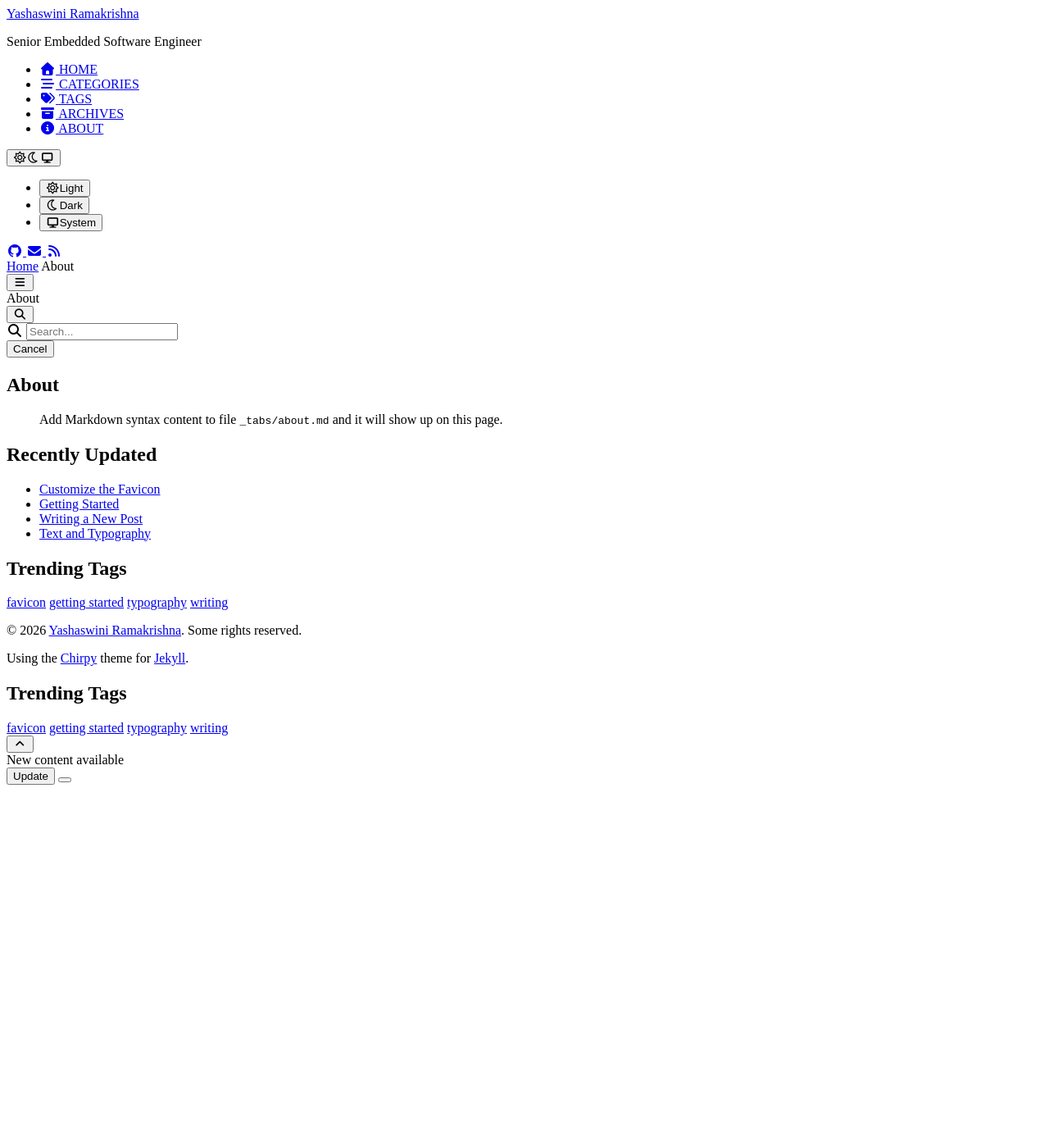
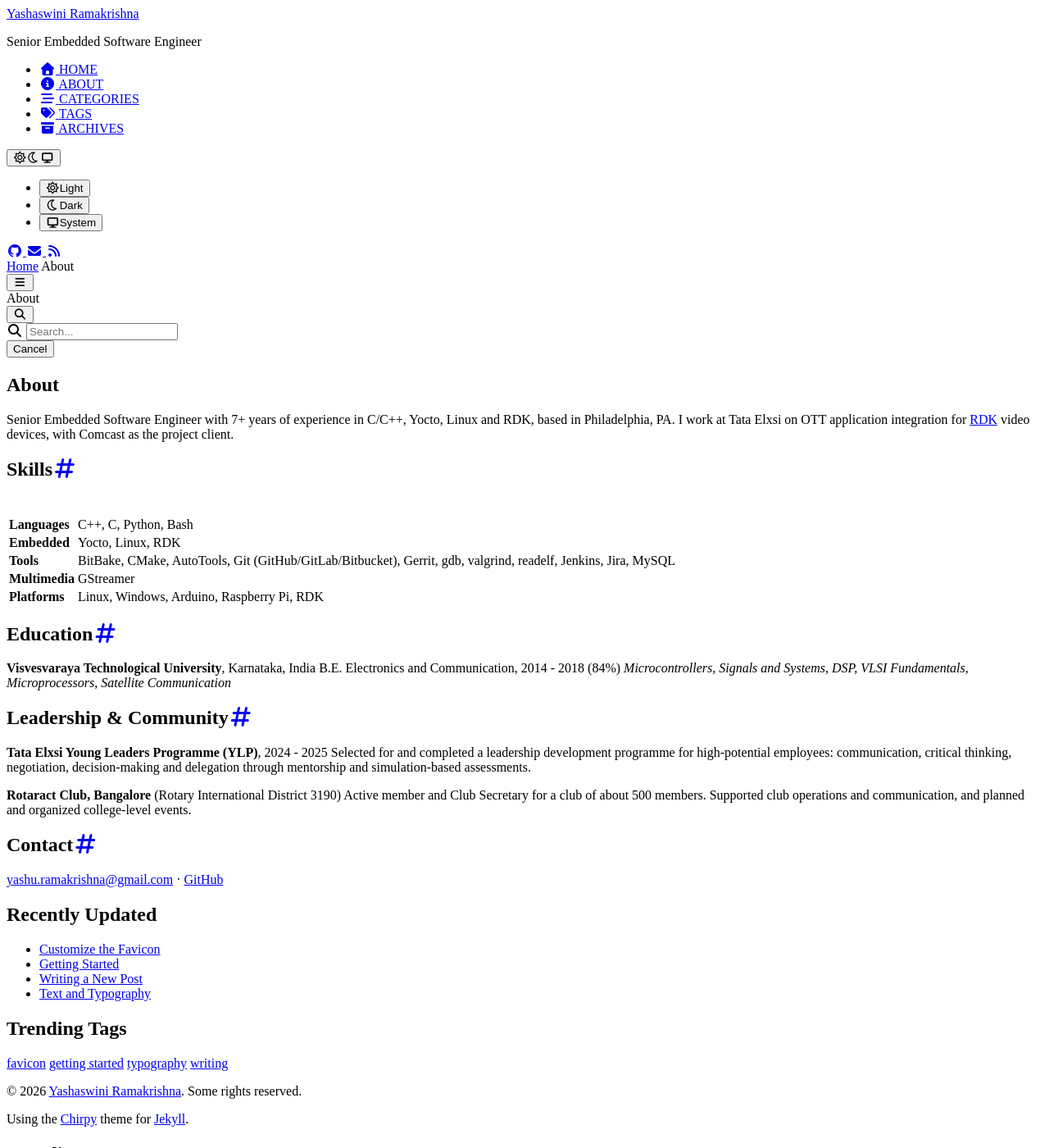
Before and after one commit to yashaswini-rk/yashaswini-rk.github.io, a Jekyll site: the page built from _tabs/about.md, in a window 1280 px wide and 1400 px high. Shown: the whole window at 82% size. Built offline with Jekyll 4.4.1, drawn with Linux system fonts in a browser that asks for light colours; cached includes are drawn as plain includes.

Commit message:
Write About page from resume

```diff
--- a/_tabs/about.md
+++ b/_tabs/about.md
@@ -1,8 +1,34 @@
 ---
-# the default layout is 'page'
 icon: fas fa-info-circle
-order: 4
+order: 1
 ---
 
-> Add Markdown syntax content to file `_tabs/about.md`{: .filepath } and it will show up on this page.
-{: .prompt-tip }
+Senior Embedded Software Engineer with 7+ years of experience in C/C++, Yocto, Linux and RDK, based in Philadelphia, PA. I work at Tata Elxsi on OTT application integration for [RDK](https://rdkcentral.com/) video devices, with Comcast as the project client.
+
+## Skills
+
+| | |
+|---|---|
+| **Languages** | C++, C, Python, Bash |
+| **Embedded** | Yocto, Linux, RDK |
+| **Tools** | BitBake, CMake, AutoTools, Git (GitHub/GitLab/Bitbucket), Gerrit, gdb, valgrind, readelf, Jenkins, Jira, MySQL |
+| **Multimedia** | GStreamer |
+| **Platforms** | Linux, Windows, Arduino, Raspberry Pi, RDK |
+
+## Education
+
+**Visvesvaraya Technological University**, Karnataka, India
+B.E. Electronics and Communication, 2014 - 2018 (84%)
+*Microcontrollers, Signals and Systems, DSP, VLSI Fundamentals, Microprocessors, Satellite Communication*
+
+## Leadership & Community
+
+**Tata Elxsi Young Leaders Programme (YLP)**, 2024 - 2025
+Selected for and completed a leadership development programme for high-potential employees: communication, critical thinking, negotiation, decision-making and delegation through mentorship and simulation-based assessments.
+
+**Rotaract Club, Bangalore** (Rotary International District 3190)
+Active member and Club Secretary for a club of about 500 members. Supported club operations and communication, and planned and organized college-level events.
+
+## Contact
+
+[yashu.ramakrishna@gmail.com](mailto:yashu.ramakrishna@gmail.com) · [GitHub](https://github.com/yashaswini-rk)
```
